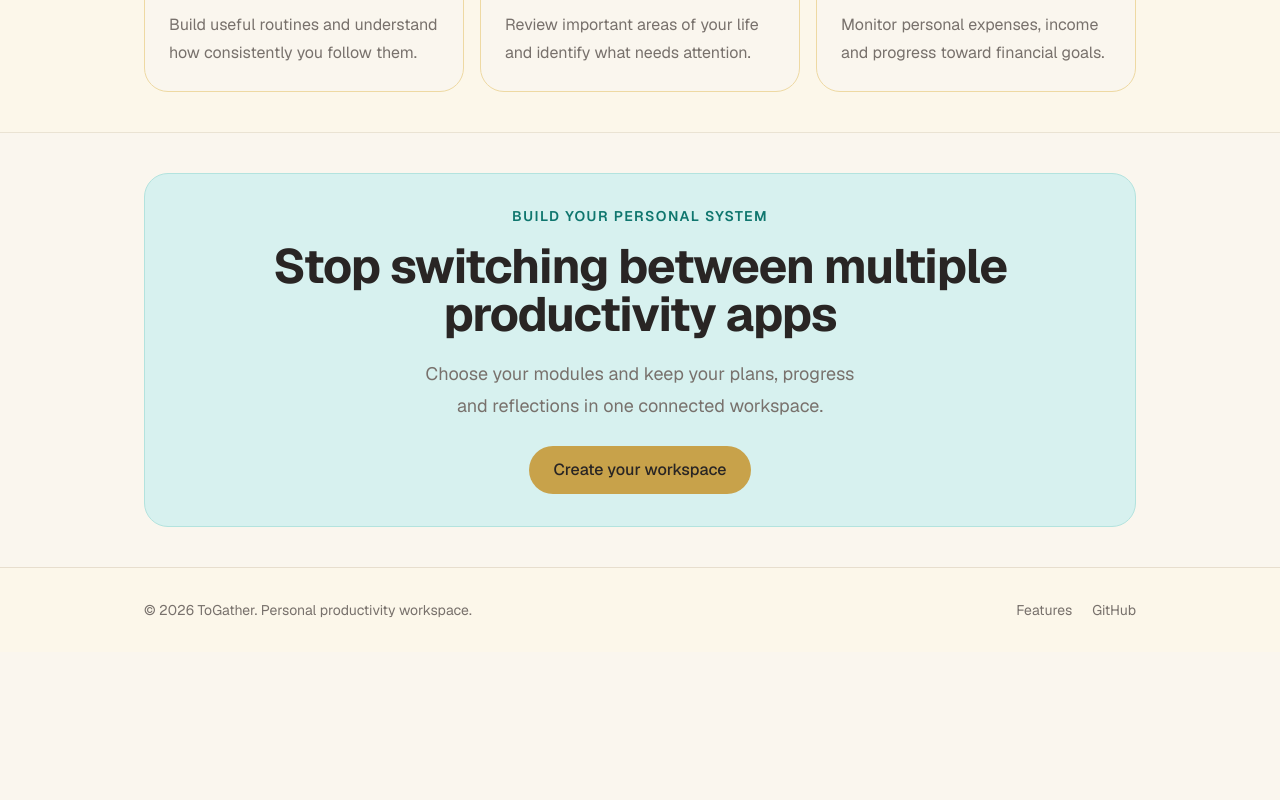
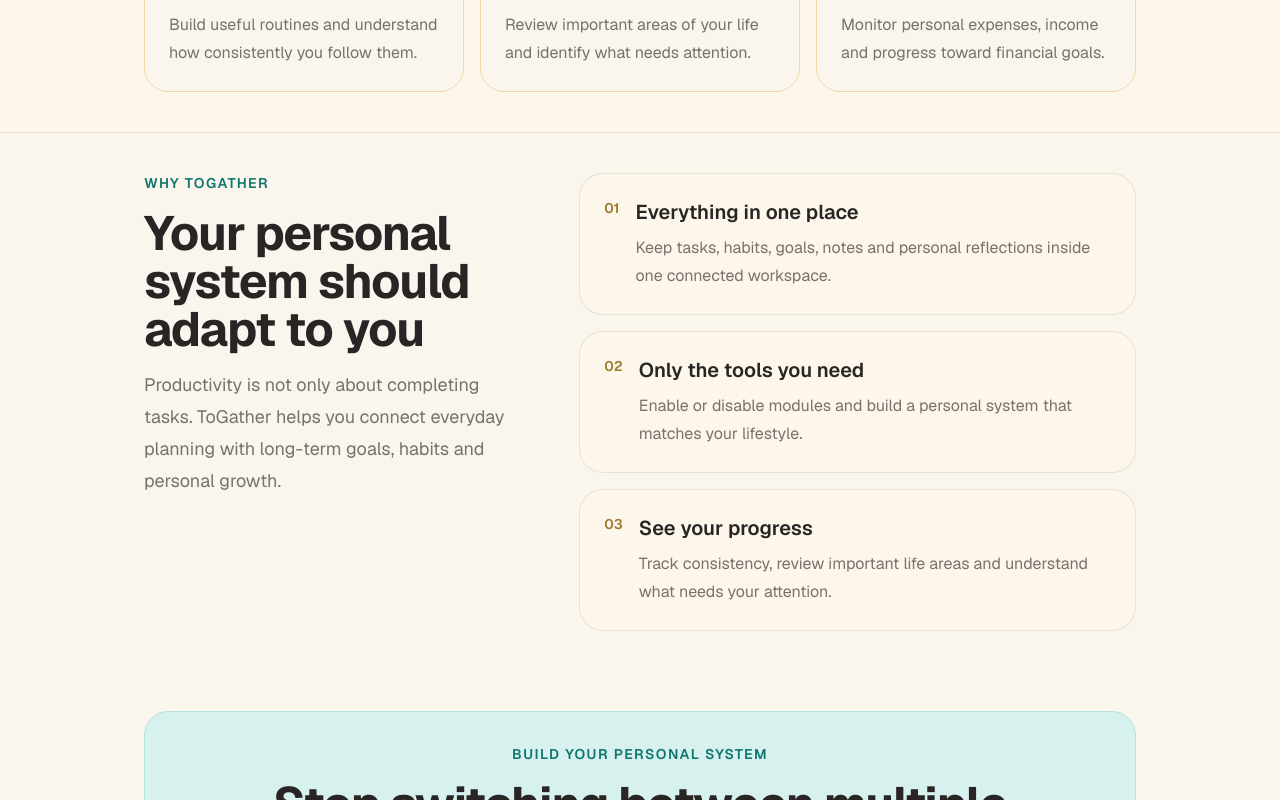
Before and after one commit to BriskmanLea/to-gather, a Next.js app: page / in a window 1280 px wide. Shown: the part 1200-2000 px from the top of the page. Before the commit the page ends 1852 px from the top, so only its background shows below. Built offline with nearby package versions, Linux system fonts and the light colour scheme.

Commit message:
Landing page improvements

```diff
--- a/src/app/page.tsx
+++ b/src/app/page.tsx
@@ -1,3 +1,4 @@
+import { AboutSection } from "@/features/landing/components/about-section";
 import { CallToAction } from "@/features/landing/components/call-to-action";
 import { FeaturesSection } from "@/features/landing/components/features-section";
 import { Footer } from "@/features/landing/components/footer";
@@ -10,6 +11,7 @@
       <Header />
       <HeroSection />
       <FeaturesSection />
+      <AboutSection />
       <CallToAction />
       <Footer />
     </main>
--- /dev/null
+++ b/src/features/landing/components/about-section.tsx
@@ -0,0 +1,68 @@
+import { Container } from "@/shared/ui/container";
+
+const benefits = [
+    {
+        number: "01",
+        title: "Everything in one place",
+        description: "Keep tasks, habits, goals, notes and personal reflections inside one connected workspace.",
+    },
+    {
+        number: "02",
+        title: "Only the tools you need",
+        description: "Enable or disable modules and build a personal system that matches your lifestyle.",
+    },
+    {
+        number: "03",
+        title: "See your progress",
+        description: "Track consistency, review important life areas and understand what needs your attention.",
+    },
+];
+
+export function AboutSection() {
+    return (
+        <section id="about" className="bg-neutral-100 py-10">
+            <Container>
+                <div className="grid gap-8 lg:grid-cols-[0.8fr_1.2fr] lg:gap-16">
+                    <div className="flex flex-col gap-4">
+                        <p className="text-sm font-semibold uppercase tracking-widest text-secondary-700">
+                            Why ToGather
+                        </p>
+
+                        <h2 className="text-3xl font-bold tracking-tight text-grey-800 md:text-5xl">
+                            Your personal system should adapt to you
+                        </h2>
+
+                        <p className="max-w-xl text-lg leading-8 text-grey-500">
+                            Productivity is not only about completing tasks. ToGather helps
+                            you connect everyday planning with long-term goals, habits and
+                            personal growth.
+                        </p>
+                    </div>
+
+                    <div className="grid gap-4">
+                        {benefits.map((benefit) => (
+                            <article
+                                key={benefit.number}
+                                className="grid gap-4 p-6 rounded-3xl border border-neutral-400/50 bg-primary-100 sm:grid-cols-[auto_1fr]"
+                            >
+                                <span className="text-sm font-semibold text-primary-700">
+                                    {benefit.number}
+                                </span>
+
+                                <div>
+                                    <h3 className="text-xl font-semibold text-grey-800">
+                                        {benefit.title}
+                                    </h3>
+
+                                    <p className="mt-2 leading-7 text-grey-500">
+                                        {benefit.description}
+                                    </p>
+                                </div>
+                            </article>
+                        ))}
+                    </div>
+                </div>
+            </Container>
+        </section>
+    );
+}
--- a/src/features/landing/components/footer.tsx
+++ b/src/features/landing/components/footer.tsx
@@ -11,7 +11,7 @@
                 <div className="flex gap-5">
                     <a
                         href="#features"
-                        className="transition-colors hover:text-secondary-700"
+                        className="transition-colors hover:text-secondary-700 focus-visible:outline-2 focus-visible:outline-primary-800 focus-visible:outline-offset-2"
                     >
                         Features
                     </a>
@@ -20,7 +20,7 @@
                         href="https://github.com/BriskmanLea/to-gather"
                         target="_blank"
                         rel="noopener noreferrer"
-                        className="transition-colors hover:text-secondary-700"
+                        className="transition-colors hover:text-secondary-700 focus-visible:outline-2 focus-visible:outline-primary-800 focus-visible:outline-offset-2"
                     >
                         GitHub
                     </a>
--- a/src/features/landing/components/header.tsx
+++ b/src/features/landing/components/header.tsx
@@ -5,7 +5,11 @@
     {
         label: "Features",
         href: "#features",
-    }
+    },
+    {
+        label: "About",
+        href: "#about",
+    },
 ];
 
 export function Header() {
@@ -14,7 +18,7 @@
             <Container className="flex items-center justify-between h-20">
                 <a
                     href="#"
-                    className="text-xl font-bold tracking-tight text-grey-800"
+                    className="text-xl font-bold tracking-tight text-grey-800 focus-visible:outline-2 focus-visible:outline-primary-800 focus-visible:outline-offset-2"
                 >
                     ToGather
                 </a>
@@ -27,7 +31,7 @@
                         <a
                             key={item.href}
                             href={item.href}
-                            className="text-sm font-medium text-grey-500 transition-colors hover:text-secondary-700"
+                            className="text-sm font-medium text-grey-500 transition-colors hover:text-secondary-700 focus-visible:outline-2 focus-visible:outline-primary-800 focus-visible:outline-offset-2"
                         >
                             {item.label}
                         </a>
--- a/src/shared/ui/button.tsx
+++ b/src/shared/ui/button.tsx
@@ -22,7 +22,7 @@
 }: ButtonProps) {
     return (
         <button
-            className={`px-6 py-3 cursor-pointer rounded-full font-medium transition disabled:pointer-events-none disabled:opacity-50 ${variantStyles[variant]} ${className}`}
+            className={`px-6 py-3 cursor-pointer rounded-full font-medium transition disabled:pointer-events-none disabled:opacity-50 focus-visible:outline-2 focus-visible:outline-primary-800 ${variantStyles[variant]} ${className}`}
             {...props}
         >
             {children}
```
